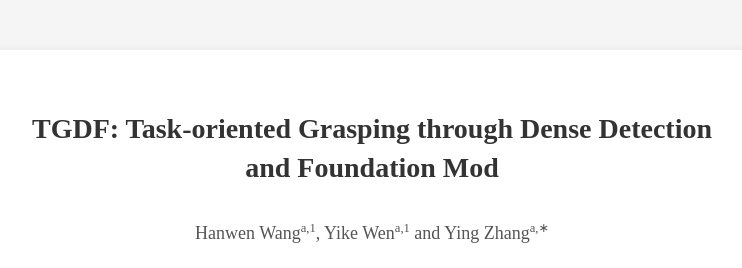
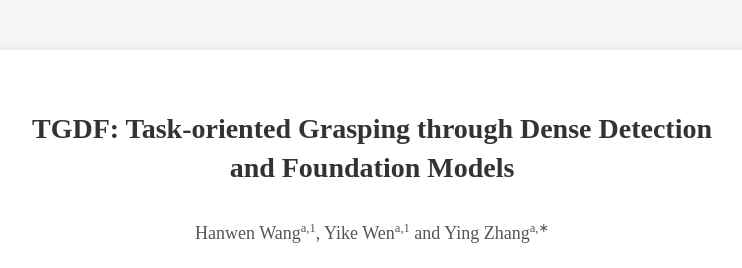
Before and after one commit to wykbupt/wykbupt.github.io, a plain HTML site: page index.html in a window 1280 px wide. Shown: the top 268 px of the page, without its empty margins (268-1010 px from the left). Drawn offline with Linux system fonts and the light colour scheme.

Commit message:
Update index.html

```diff
--- a/index.html
+++ b/index.html
@@ -53,7 +53,7 @@
 </head>
 <body>
     <div class="container">
-        <h1>TGDF: Task-oriented Grasping through Dense Detection and Foundation Mod</h1>
+        <h1>TGDF: Task-oriented Grasping through Dense Detection and Foundation Models</h1>
 
         <div class="authors">
             Hanwen Wang<sup>a,1</sup>,
```
